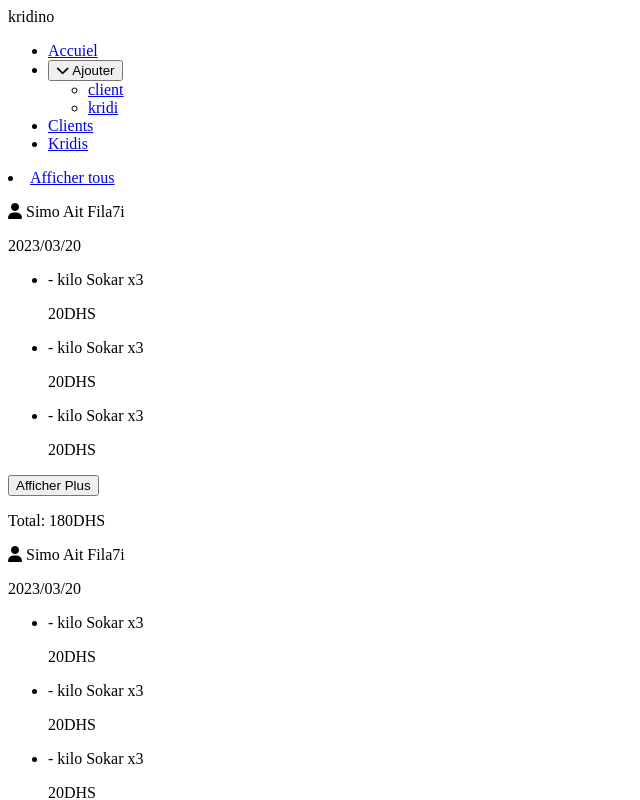
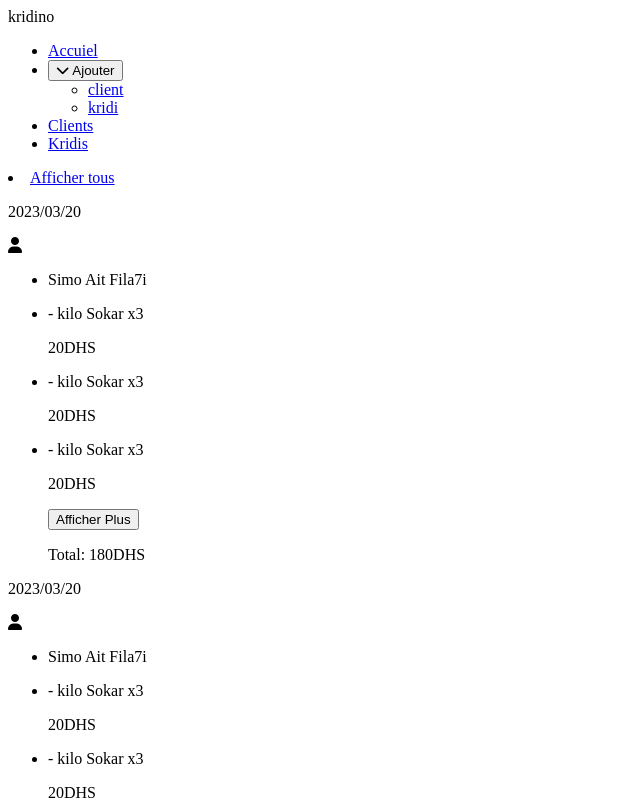
Before and after one commit to amineakkour/kridino, a React (Vite) app: page / in a window 1280 px wide. Shown: the top 800 px of the page, without its empty margins (0-640 px from the left). Built offline with nearby package versions, Linux system fonts and the light colour scheme; the HTML template or start-up script is replaced by a standard one.

Commit message:
a9or khari

```diff
--- a/src/components/Header.jsx
+++ b/src/components/Header.jsx
@@ -5,7 +5,7 @@ import { NavIndContext } from "../context/NavContextProvider";
 function DropDown({items, isActive, setisActive}){
 
   return (
-    <div className={`${isActive ? "border-t border-r border-gray-100 rounded-sm" : ""} relative`}>
+    <div className={`relative`}>
       <button onClick={() => setisActive(v => !v)} className=""><i className="fa-solid fa-chevron-down"></i> Ajouter</button>
       <ul className={`${isActive ? "block" : "hidden"} absolute bg-gray-100 w-full`}>
         {items.map((item, ind) => {
@@ -35,13 +35,16 @@ export default function Header(){
   ];
 
   return(
-    <nav className="flex justify-between aligns-center">
-      <div id="logo" className="font-medium">kridino</div>
+    <nav >
+      <div className="flex justify-center aligns-center">
 
-      <ul className="flex gap-2 text-sm">
+      <div id="logo" className="font-bold text-lg">kridino</div>
+      </div >
+
+      <ul className="flex text-sm justify-between items-center mt-5">
         {navListItems.map((item, ind) => {
           return (
-              <li key={ind} onClick={() => setActiveItem(ind)} className={`link ${activeItem === ind ? "active" : ""}`}>
+              <li key={ind} onClick={() => setActiveItem(ind)} className={`w-1/4 ${ind !=0 && "border-l"} border-black   link ${activeItem === ind ? "active" : ""}`}>
                 {
                   item.dropDown
                   ?
--- a/src/components/Home/Cards.jsx
+++ b/src/components/Home/Cards.jsx
@@ -1,43 +1,58 @@
 function Card() {
   return (
-    <div className="bg-gray-200 p-2 my-2">
-        <div className="font-medium flex justify-between items-center">
-          <p className="flex items-center gap-1"><i className="fa-solid fa-user text-xs"></i> Simo Ait Fila7i</p>
-          <p>2023/03/20</p>
+    <div className="relative bg-gray-200 p-2 my-2 flex ">
+      <p className="absolute right-2 text-sm text-gray-500"> 2023/03/20</p>
+      <div className="h-full w-1/12 mr-1">
+        <div className="w-[23px] h-[23px] bg-gray-300 flex justify-center items-center rounded-full">
+
+        <i className="fa-solid fa-user text-xs text-black"></i>
+        </div>
       </div>
 
-        <ul>
+      <ul className="w-full">
+        <li>
+
+          <p className="flex items-center gap-1"> Simo Ait Fila7i</p>
+        </li>
         <li className="flex justify-between">
-            <p>- kilo Sokar <span className="item-amount">x3</span></p>
+          <p>
+            - kilo Sokar <span className="item-amount">x3</span>
+          </p>
           <p>20DHS</p>
         </li>
 
         <li className="flex justify-between">
-            <p>- kilo Sokar <span className="item-amount">x3</span></p>
+          <p>
+            - kilo Sokar <span className="item-amount">x3</span>
+          </p>
           <p>20DHS</p>
         </li>
 
         <li className="flex justify-between">
-            <p>- kilo Sokar <span className="item-amount">x3</span></p>
+          <p>
+            - kilo Sokar <span className="item-amount">x3</span>
+          </p>
           <p>20DHS</p>
         </li>
-        </ul>
-
         <div className="flex justify-between items-center">
           <button className="stone-btn">Afficher Plus</button>
 
-          <p className="border-top border-t border-gray-700 font-medium"> Total: 180DHS</p>
+          <p className="border-top border-t border-gray-700 font-medium">
+
+            Total: 180DHS
+          </p>
         </div>
+      </ul>
     </div>
-  )
+  );
 }
 
-export default function Cards(){
+export default function Cards() {
   return (
     <div>
       <Card />
       <Card />
       <Card />
     </div>
-  )
+  );
 }
--- a/src/pages/AddClient.jsx
+++ b/src/pages/AddClient.jsx
@@ -69,7 +69,7 @@ export default function AddClient() {
         />
         </div>
 
-        <button className="primary-btn" type="submit">Ajouter</button>
+        <button className="stone-btn" type="submit">Ajouter</button>
 
       </form>
 
--- a/src/pages/AddKridi.jsx
+++ b/src/pages/AddKridi.jsx
@@ -1,12 +1,11 @@
 import { useEffect, useState } from "react"
-import getCurrentDate from "../funcs/getCurrentDate";
 import useDocumentTitle from "../funcs/usePageTitle";
 
 export default function AddKridi() {
   const [name, setName] = useState("");
   const [count, setCount] = useState(1);
   const [price, setPrice] = useState(100);
-  const [date, setDate] = useState(getCurrentDate());
+  const [date, setDate] = useState(new Date().toISOString().split('T')[0])
   const [client, setClient] = useState(0);
   const [items, setItems] = useState([]);
 
@@ -16,7 +15,6 @@ export default function AddKridi() {
     setName("");
     setCount(1);
     setPrice(100);
-    setDate(getCurrentDate());
     setClient(0);
   }
 
@@ -68,7 +66,7 @@ export default function AddKridi() {
         <div className="grid grid-cols-[1fr_1fr] grid-rows-1 gap-2 my-2">
           <div>
             <label htmlFor="name" className="block text-sm text-gray-700">Date du Kridi</label>
-            <input type="date" id="name" className="input w-full" value={date} onChange={e => setDate(e.target.value)} />
+            <input type="date" id="name" className="input w-full" defaultValue={date} onChange={e => setDate(e.target.value)} />
           </div>
 
           <div>
--- a/src/pages/Clients.jsx
+++ b/src/pages/Clients.jsx
@@ -38,7 +38,7 @@ export default function Clients() {
           type="text"
           className="outline-none focus:ring-2 focus:ring-blue-300 text-sm bg-[#F3F3F3] px-2 py-1 rounded-md w-full"
         placeholder="Rechercher des clients" />
-        <button className="bg-blue-500 p-2 rounded-md">Rechercher</button>
+        <button className="stone-btn h-full">Rechercher</button>
       </form>
 
       <div>
```
Lines whose indentation alone changed are shown as unchanged.
